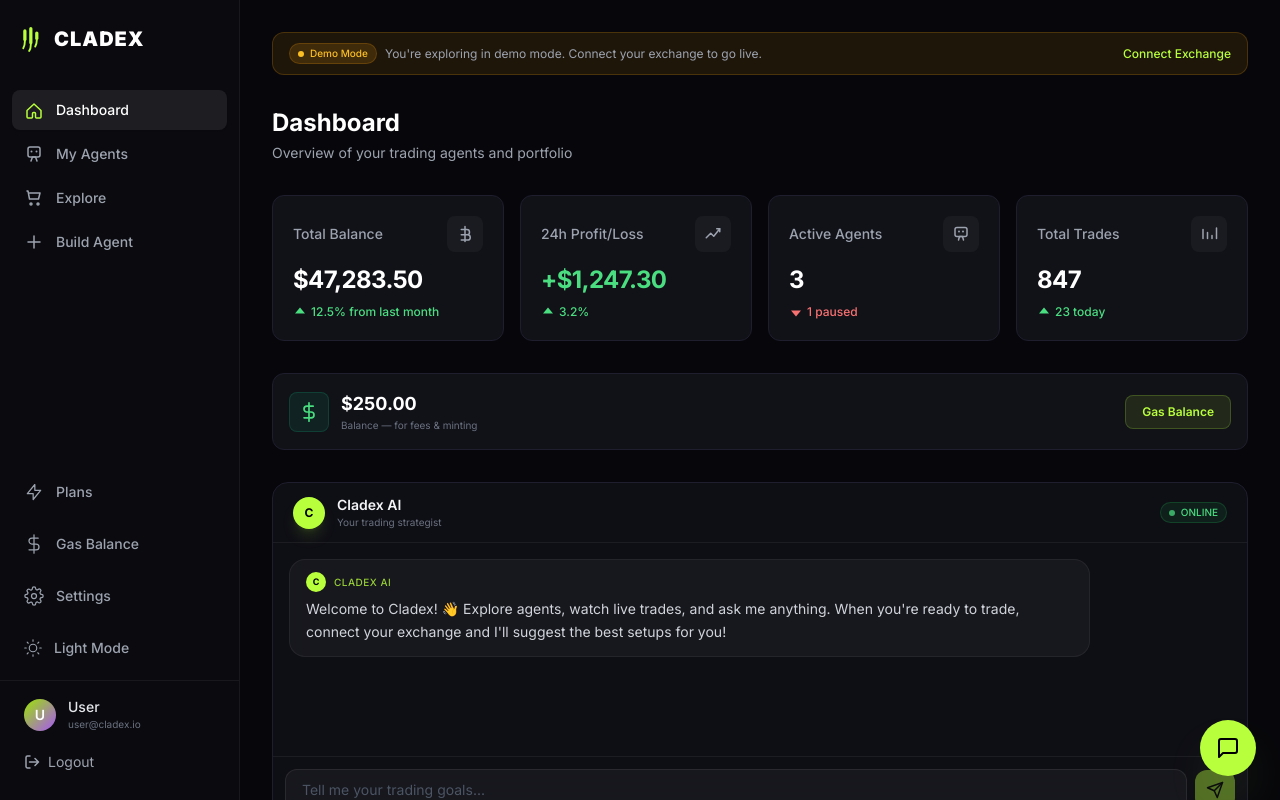
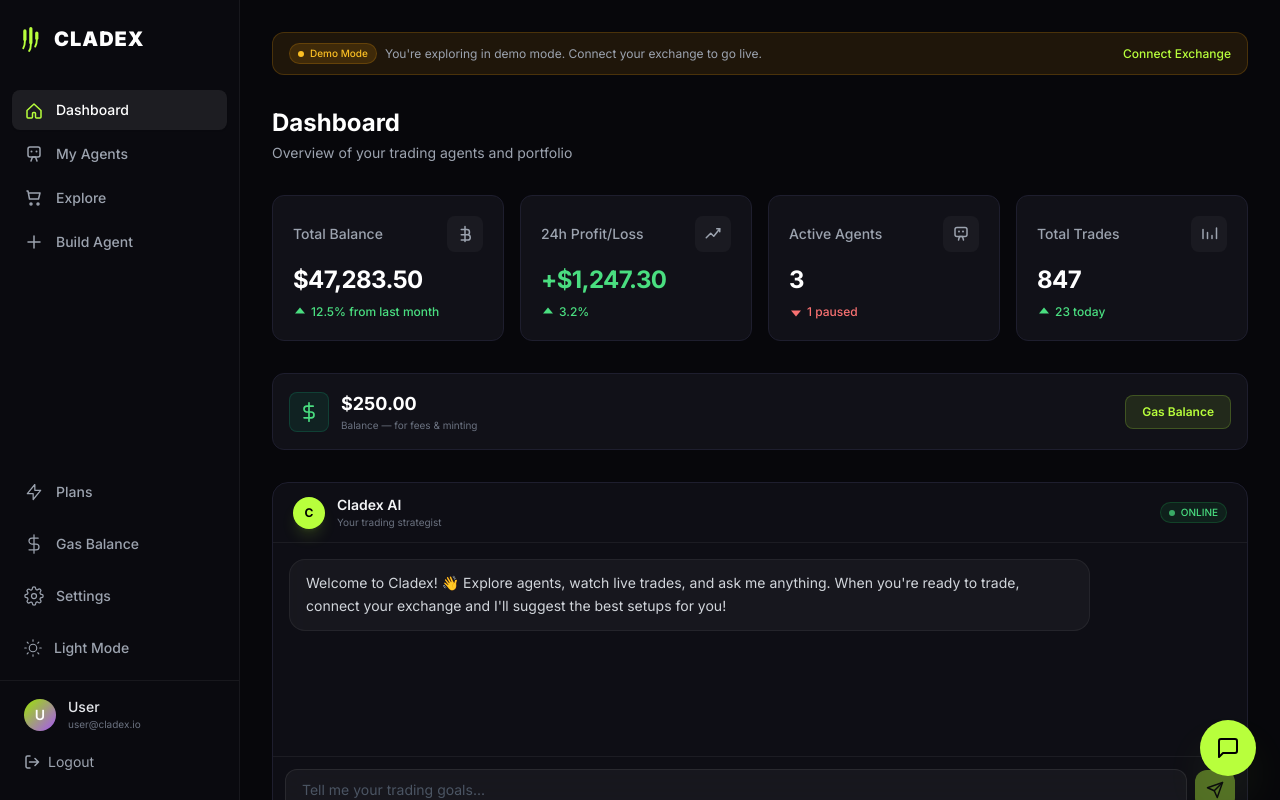
Before and after one commit to Only1kiing/Cladex, a Next.js app in the folder frontend/: page /dashboard in a window 1280 px wide. Built offline with nearby package versions, Linux system fonts and the light colour scheme.

Commit message:
Remove duplicate Cladex AI name from chat messages
AI messages now show text only (no inline icon + name label) since the
chat header already identifies the sender.

Co-Authored-By: Claude Opus 4.6 (1M context) <noreply@anthropic.com>

```diff
--- a/frontend/src/app/dashboard/page.tsx
+++ b/frontend/src/app/dashboard/page.tsx
@@ -394,14 +394,6 @@ function ChatPanel({
                 ? 'bg-[#B8FF3C]/10 border border-[#B8FF3C]/20 text-gray-100'
                 : 'bg-white/[0.04] border border-white/[0.06] text-gray-300',
             ].join(' ')}>
-              {msg.role === 'ai' && (
-                <div className="flex items-center gap-2 mb-1.5">
-                  <div className="w-5 h-5 rounded-full bg-[#B8FF3C] flex items-center justify-center">
-                    <span className="text-[9px] font-bold text-black">C</span>
-                  </div>
-                  <span className="text-[10px] font-medium text-[#B8FF3C]/80 uppercase tracking-wider">Cladex AI</span>
-                </div>
-              )}
               {msg.text}
             </div>
           </div>
@@ -409,12 +401,6 @@ function ChatPanel({
         {isTyping && (
           <div className="flex justify-start">
             <div className="bg-white/[0.04] border border-white/[0.06] rounded-2xl px-4 py-3">
-              <div className="flex items-center gap-2 mb-1.5">
-                <div className="w-5 h-5 rounded-full bg-[#B8FF3C] flex items-center justify-center">
-                  <span className="text-[9px] font-bold text-black">C</span>
-                </div>
-                <span className="text-[10px] font-medium text-[#B8FF3C]/80 uppercase tracking-wider">Cladex AI</span>
-              </div>
               <TypingIndicator />
             </div>
           </div>
```
